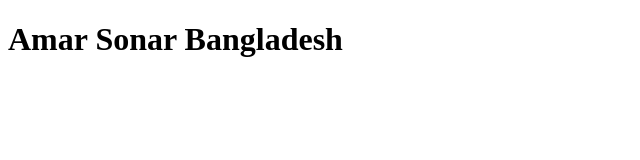
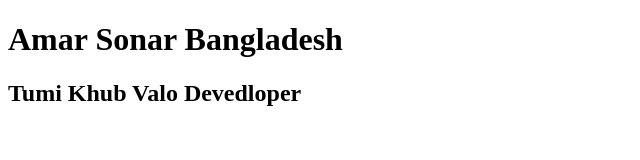
Before and after one commit to ShuvoDip12/practis, a plain HTML site: page index.html in a window 1280 px wide. Shown: the whole page, without its empty margins (0-640 px from the left). Drawn offline with Linux system fonts and the light colour scheme.

Commit message:
first commit

```diff
--- a/index.html
+++ b/index.html
@@ -8,5 +8,6 @@
 </head>
 <body>
     <h1>Amar Sonar Bangladesh</h1>
+    <h2>Tumi Khub Valo Devedloper</h2>
 </body>
 </html>
```
